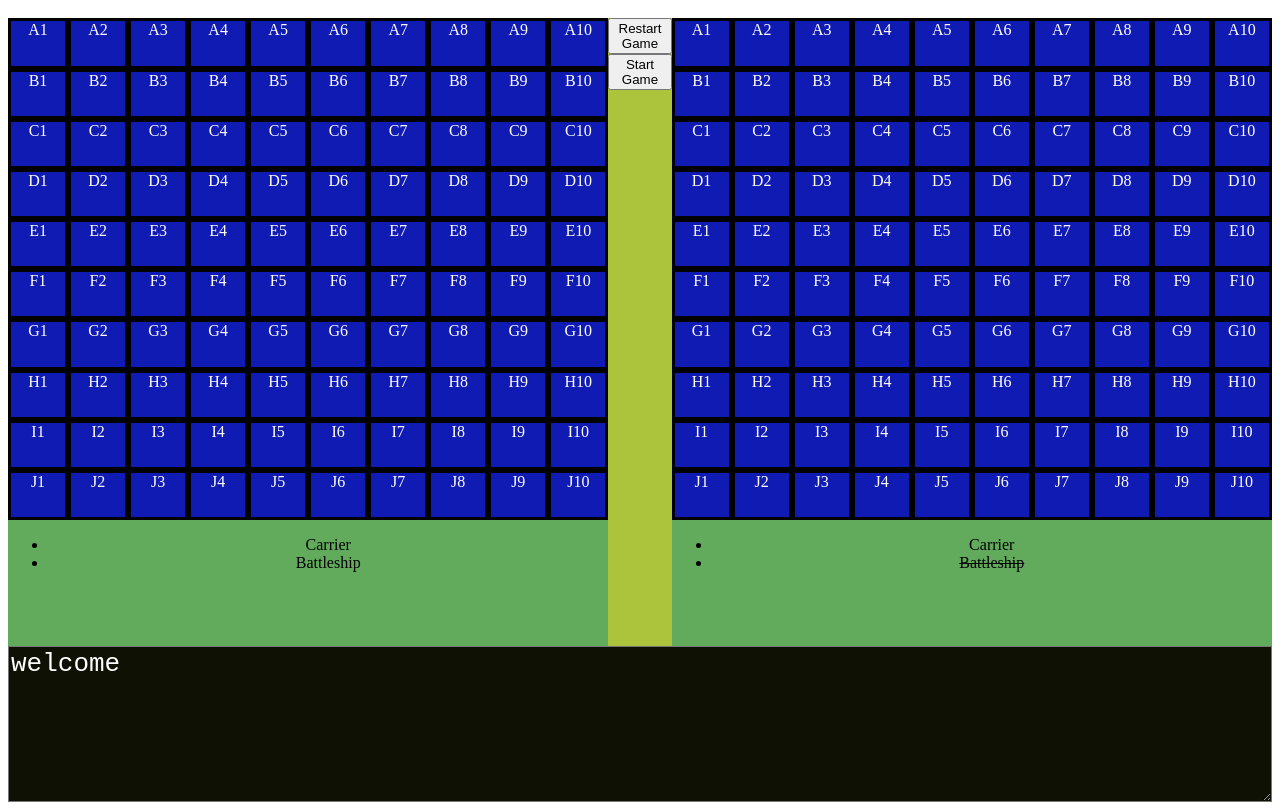
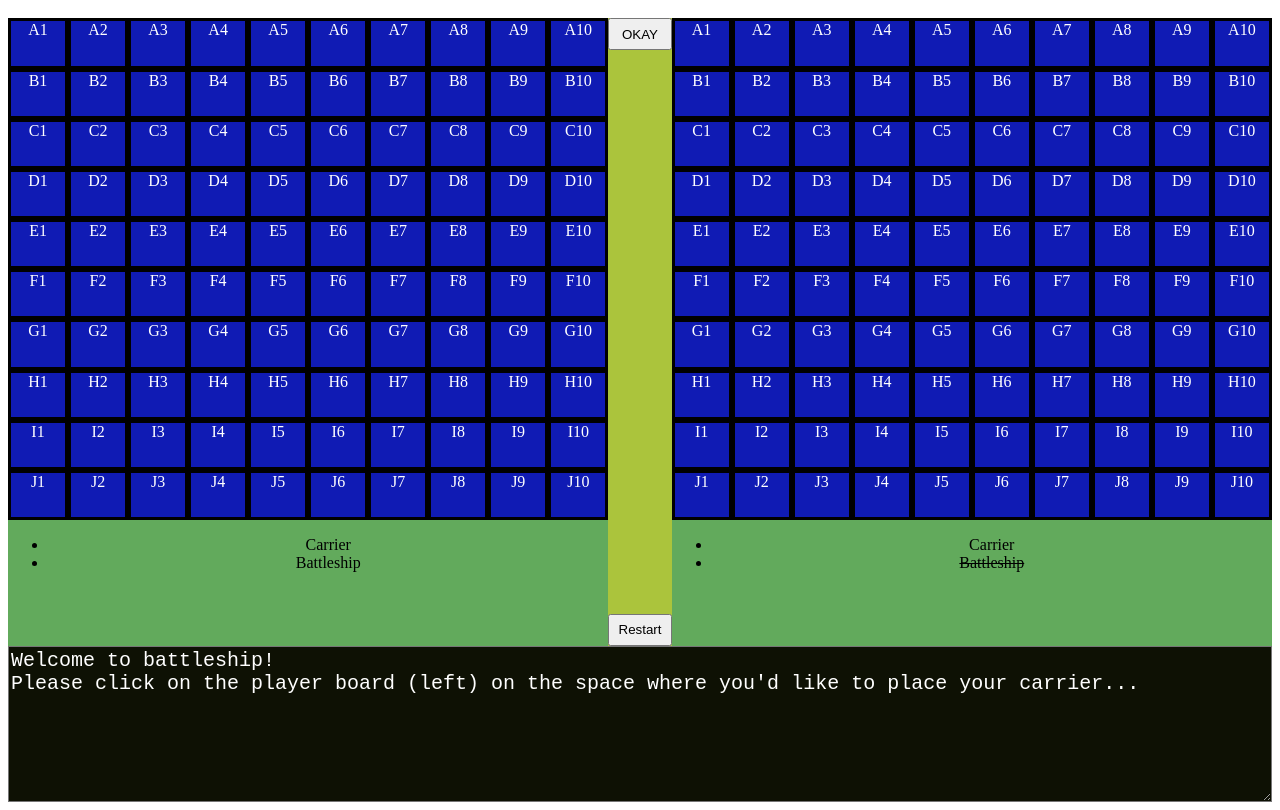
Before and after one commit to ThilakshanArulnesan/battleShip, a plain HTML site: page index.html in a window 1280 px wide. Shown: the part 48-858 px from the top of the page. Drawn offline with nearby package versions, Linux system fonts and the light colour scheme.

Commit message:
Added start, restart, okay button along with a gamestate variable:

```diff
--- a/css/styles.css
+++ b/css/styles.css
@@ -38,6 +38,16 @@
   width: 100%;
   float:left;
 }
+button {
+  height:5%;
+  width:100%;
+  position: relative;
+}
+#startRestart{
+  position: relative;
+  top:90%;
+
+}
 
 .console {
   background-color: rgb(14, 17, 4);
@@ -45,7 +55,7 @@
   width: 100%;
   color: white;
   float:left;
-  font-size: 2em;
+  font-size: 20px;
 }
 
 h1{
--- a/index.html
+++ b/index.html
@@ -27,9 +27,9 @@
     </div>
 
     <div id="controlArea">
-      <button>Restart Game</button>
+      <button>OKAY</button>
+      <button id="startRestart" onClick="startGame()">START</button>
 
-      <button onClick="startGame()">Start Game</button>
 
     </div>
 
@@ -40,10 +40,6 @@
       </div>
     </div>
 
-
-
-
-
     <textarea readonly type="text" class="console"></textarea>
 
   </div>
--- a/scripts/main.js
+++ b/scripts/main.js
@@ -1,3 +1,5 @@
+let isWaiting = false;
+let gameState = "Not Started";
 
 const getArr = function(a1) {
   // Takes A1 notation and coverts it to a 2d index
@@ -13,15 +15,18 @@ const getA1 = function(arr) {
   return letToNum[arr[0]] + arr[1];
 };
 
-
 const startGame = function() {
   const GAME_SIZE = 10;
-
+  let activeCell;
   //Resets the board:
   clearBoard();
   clearLog();
-  log("welcome");
 
+  gameState = "started";
+
+  $(`#startRestart`).text("Restart");
+
+  log("Welcome to battleship!");
   //Displays tiles and creates tile objects
   //Could look into seperating this functionality out
   let playerTiles = generateEmptyBoard(GAME_SIZE, "playerBoard");
@@ -36,9 +41,20 @@ const startGame = function() {
   opponentShips.push(new Ship("Battleship", 4, "v", "opponent"));
   opponentShips[1].isSunk = true;
   trackShips(playerShips, opponentShips);
-  // Shows active ships so far:
+  gameState = "setup";
 
+  log(`Please click on the player board (left) on the space where you'd like to place your carrier...`);
 };
+
+
+const tilePressed = function(a1) {
+  // A tile has been pressed
+  if (isWaiting) return;
+  isWaiting = true;
+
+  setTimeout(() => isWaiting = false, 2000);//Will block tile from being pressed again immediately
+
+}
 
 const trackShips = function(playerShips, opponentShips) {
   //Prints out th the tracker area the active ships
@@ -71,9 +87,7 @@ const log = function(msg) {
 
 }
 const clearLog = function() {
-
   $(`.console`).text("");
-
 }
 const clearBoard = function() {
   $('.tile').remove();
@@ -91,6 +105,10 @@ const generateEmptyBoard = function(n, boardName) {
       tiles.push(Tile(i, j, boardName)); //Creates tile objects
       $(`.board#${boardName}`).append(`<div class="tile" id=${a1Not}
       style="height:${p};width:${p}">${a1Not}</div>`);
+      $(`.tile#${a1Not}`).bind("click",
+        () => {
+          tilePressed(a1Not);
+        });
     }
   }
   return tiles;
@@ -130,7 +148,6 @@ function Tile(x, y, boardName) {
   this.a1 = getA1(x, y); //Not sure if I'll really need this, shortcut
   this.state = "w"; //w = water, a = active ship, d = destroyed ship
   this.boardName = boardName;//Says which player we're dealing with
-
 }
 
 
```
